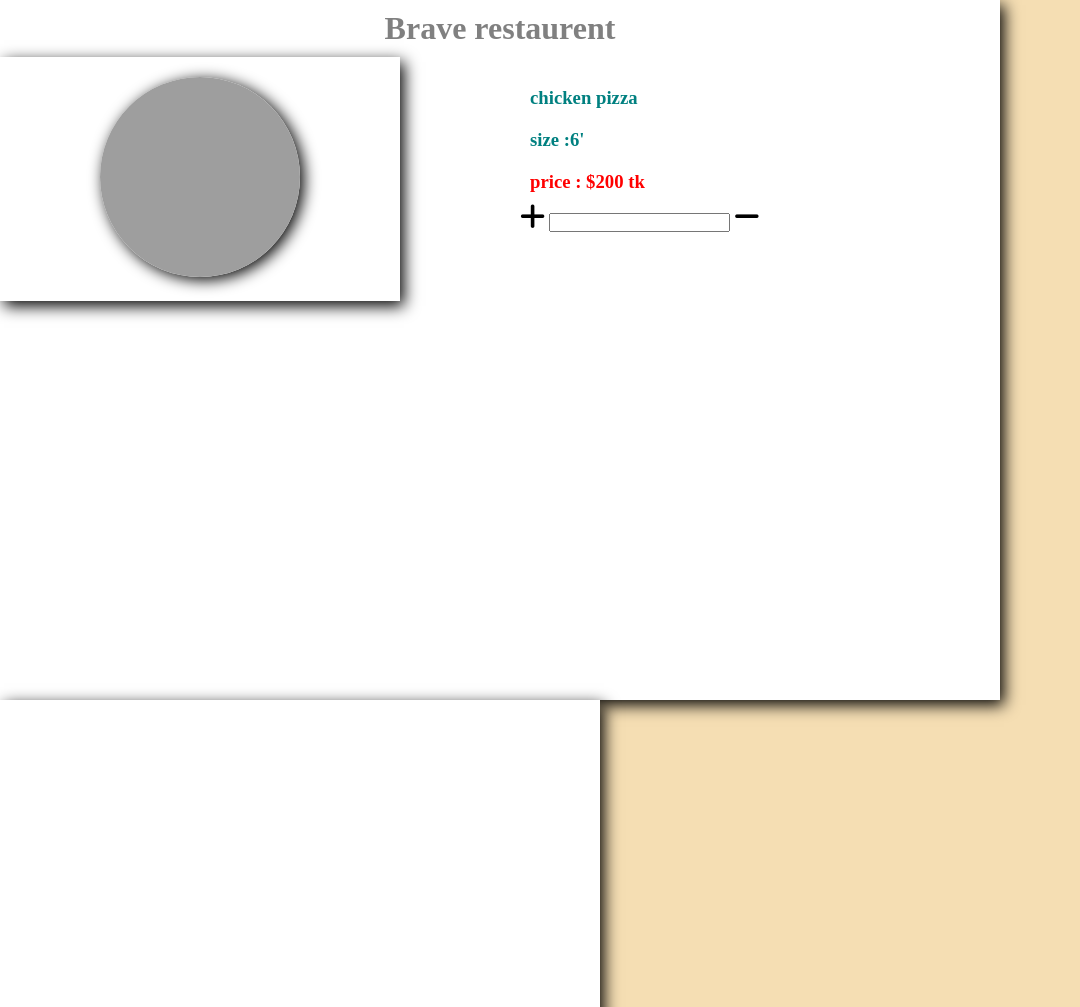
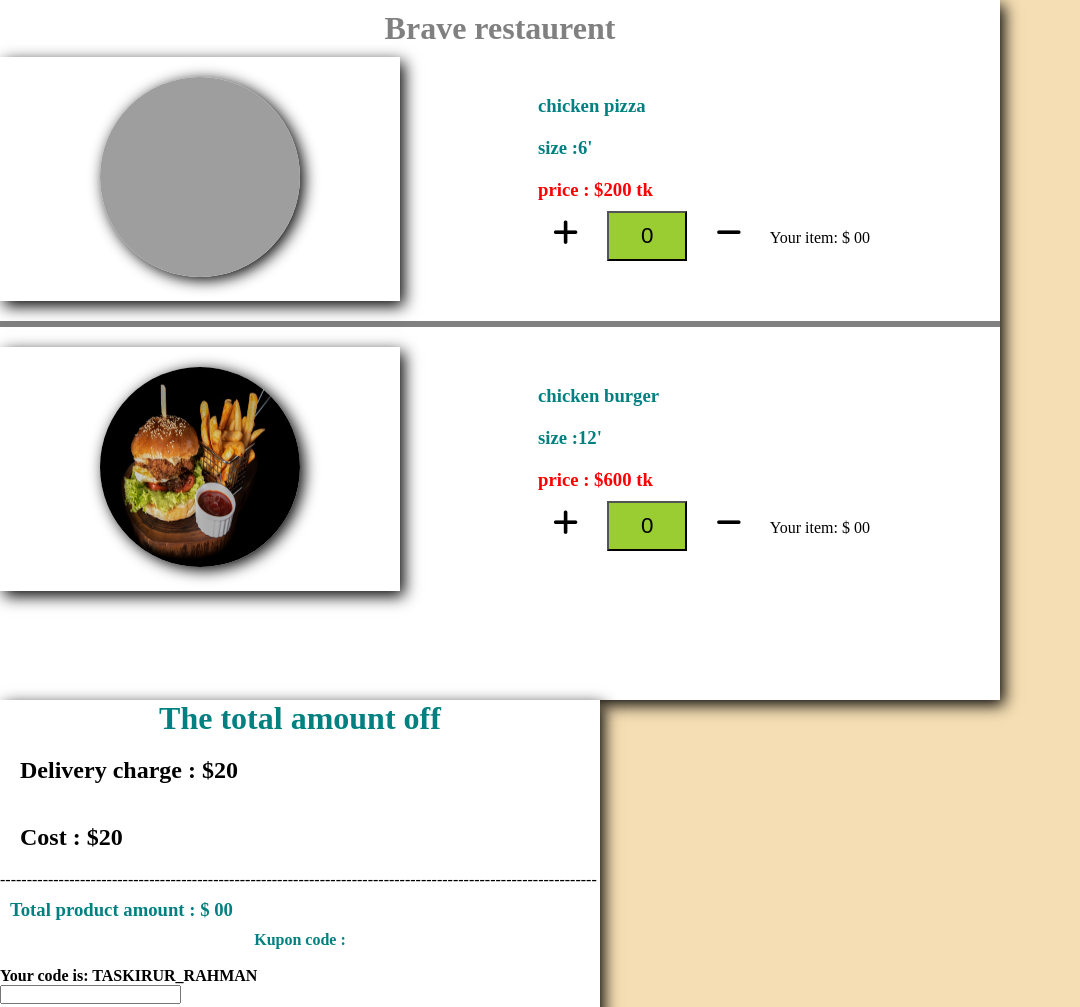
Before and after one commit to taskirur/shopping-cart, a plain HTML site: page index.html in a window 1280 px wide. Shown: the top 1007 px of the page, without its empty margins (0-1080 px from the left). Drawn offline with Linux system fonts and the light colour scheme; grey boxes are pictures that could not be loaded.

Commit message:
Added something new

```diff
--- a/index.html
+++ b/index.html
@@ -24,17 +24,46 @@
                 <h3>size :6'</h3>
                 <h3 class="price">price : $200 tk</h3>
 
+                <i class="fa-solid fa-plus icon"></i>
+                <input class="input" type="button" value="0">
+                <i class="fa-solid fa-minus icon"></i>
+                <span>Your item: $ 00</span>
+
+
+            </div>
+        </div>
+        <div class="clear"></div>
+        <hr class="hr-style">
+
+        <div class="card">
+            <div class="card-image">
+                <img src="./images/img-2.jpg" alt="" srcset="" class="img">
+            </div>
+            <div class="card-title">
+                <h3>chicken burger</h3>
+                <h3>size :12'</h3>
+                <h3 class="price">price : $600 tk</h3>
 
                 <i class="fa-solid fa-plus icon"></i>
-                <input type="text">
+                <input class="input" type="button" value="0">
                 <i class="fa-solid fa-minus icon"></i>
+                <span>Your item: $ 00</span>
+
 
             </div>
         </div>
      </div>
 
      <div class="fixed">
+       <h1 class="total">The total amount off</h1>
+        <h2>Delivery charge : $20</h2>
+        <h2>Cost : $20</h2>
+        ----------------------------------------------------------------------------------------------------------------
 
+        <h3>Total product amount : $ 00</h3>
+        <h4 class="kupon">Kupon code : </h4> <br>
+        <h4>Your code is: TASKIRUR_RAHMAN</h4>
+        <input type="text">
      </div>
 
 
--- a/style.css
+++ b/style.css
@@ -54,7 +54,7 @@ body{
 .card-title{
     float:left;
     margin-left: 100px;
-    padding: 20px;
+    padding: 28px;
 }
 
 h3{
@@ -73,4 +73,53 @@ h3{
     font-size: 1.8rem;
     cursor: pointer;
     transition:background 0.5s;
+    padding: 5px;
+    border-radius: 50%;
+    margin-left: 20px;
+    margin-right: 20px;
 }
+
+.icon:hover{
+    background-color:teal;
+    color:white;
+    border-radius: 50%;
+}
+
+.input{
+    width: 80px;
+    background-color:yellowgreen;
+    color: black;
+    padding: 10px;
+    font-size: 1.4rem;
+}
+
+.item{
+    font-item:1.6rem;
+}
+
+.clear{
+    clear: both;
+}
+
+.hr-style{
+    border: 6px solid gray;
+    border-left: none;
+    border-right: none;
+    border-top: none;
+    margin-top: 20px;
+    margin-bottom: 20px;
+}
+
+.total{
+    text-align: center;
+    color: teal;
+}
+
+h2{
+    padding: 20px;
+}
+
+.kupon{
+    color: teal;
+    text-align: center;
+}
```
